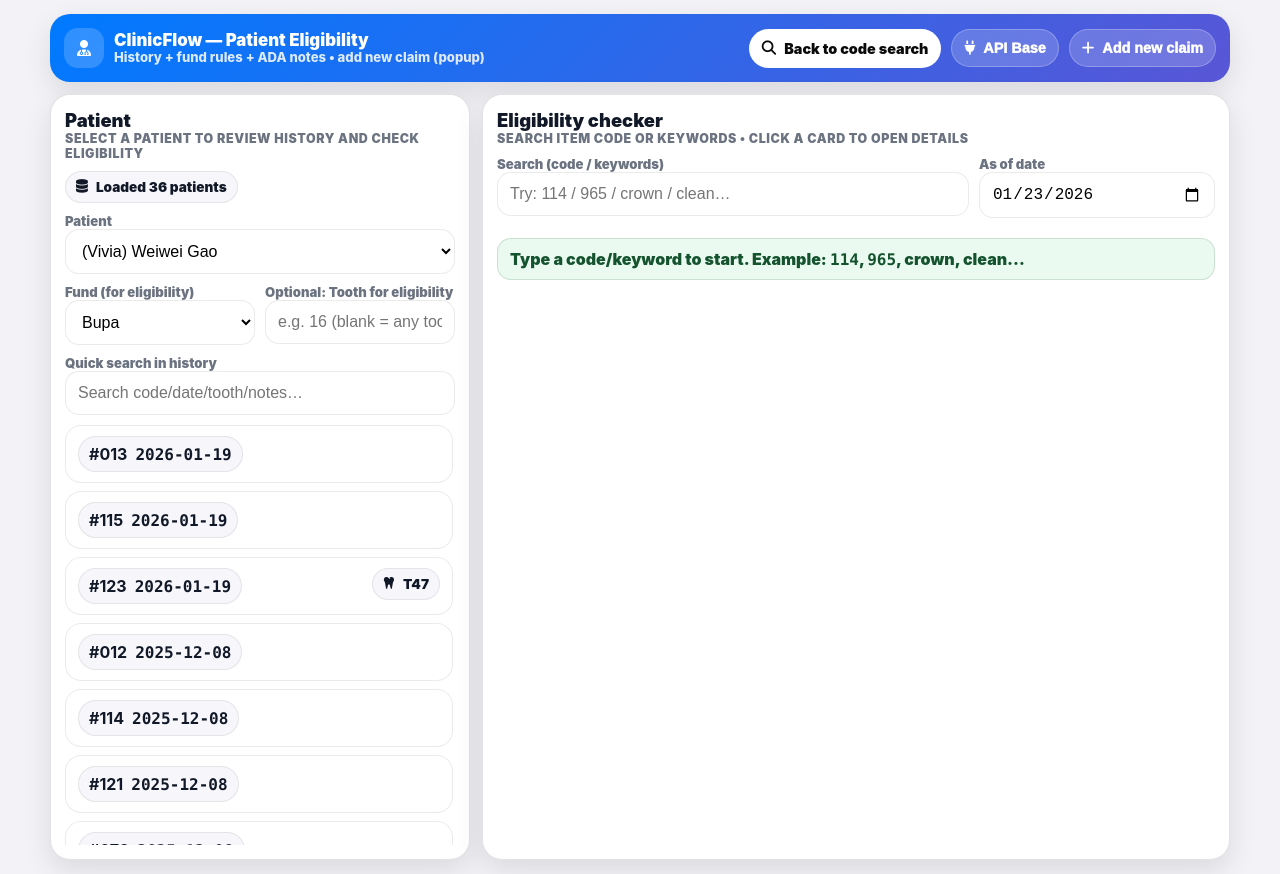
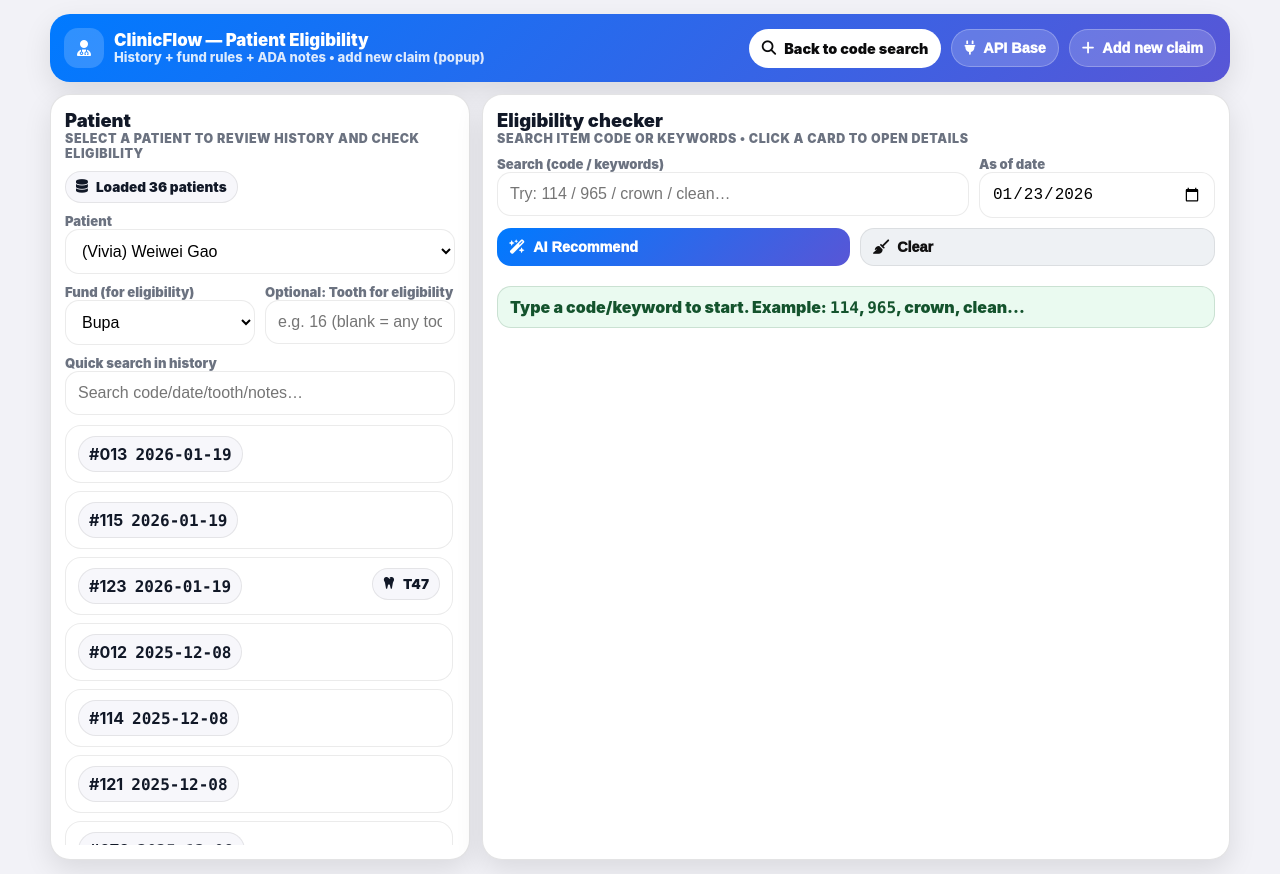
Before and after one commit to stellaxychen-ux/codesearching, a plain HTML site: page admin/clinicflow_patient_combined.html in a window 1280 px wide. Drawn offline with Linux system fonts and the light colour scheme.

Commit message:
Add AI recommendation and clear buttons to HTML

```diff
--- a/admin/clinicflow_patient_combined.html
+++ b/admin/clinicflow_patient_combined.html
@@ -161,6 +161,20 @@
           <input id="asOf" type="date" />
         </div>
       </div>
+      <div class="row" style="margin-top:10px">
+  <button class="btn" id="btnAi"
+    style="background:linear-gradient(135deg,var(--blue),var(--purple));color:#fff;border-radius:14px">
+    <i class="fa-solid fa-wand-magic-sparkles"></i> AI Recommend
+  </button>
+
+  <button class="btn" id="btnAiClear"
+    style="background:#eef1f4;color:#111;border:1px solid rgba(0,0,0,.08);border-radius:14px">
+    <i class="fa-solid fa-broom"></i> Clear
+  </button>
+</div>
+
+<div id="aiPanel" class="msg ok" style="display:none; white-space:pre-wrap; line-height:1.45;"></div>
+
 
       <div class="results" id="results"></div>
       <div id="status"></div>
```
